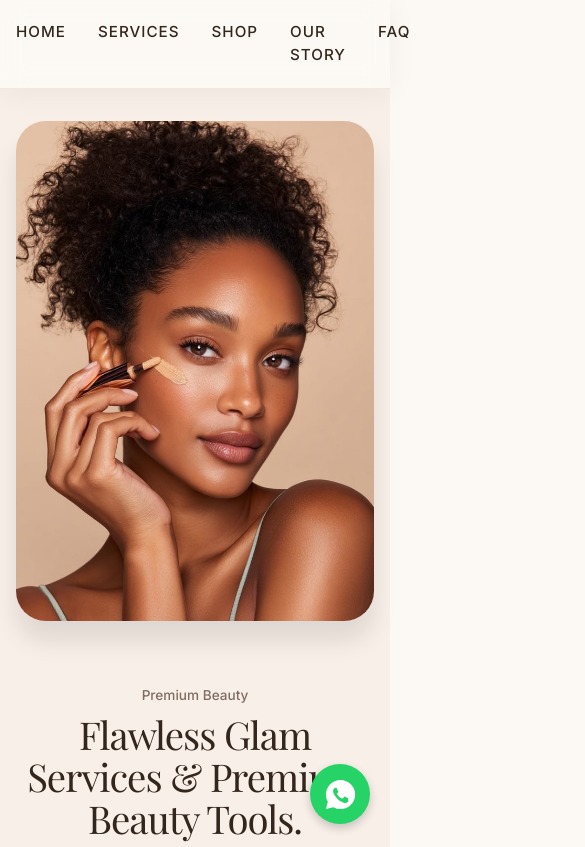
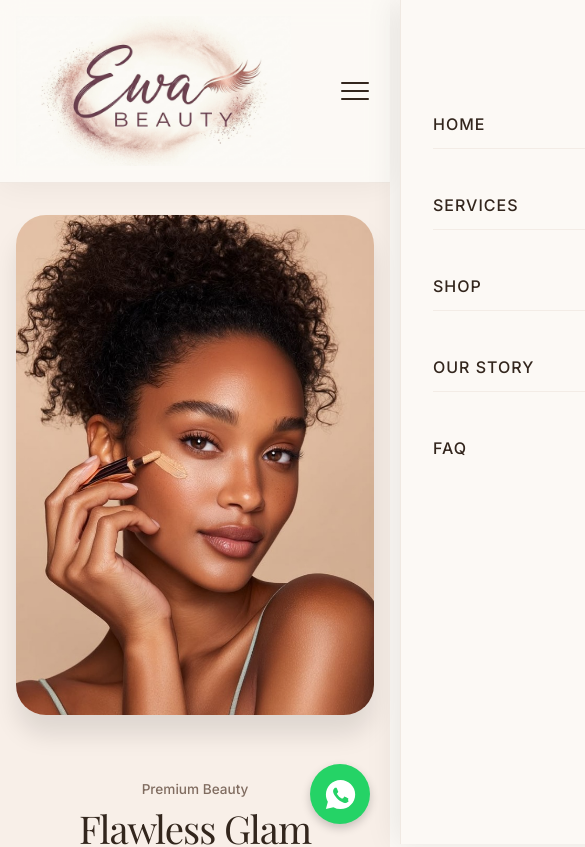
Before and after one commit to peace-svg8/Ewa-Glam, a React (Vite) app: page / in a window 390 px wide. Shown: the top 847 px of the page, 585 px wide, since content can reach past the window. Built offline with nearby package versions, Linux system fonts and the light colour scheme; a web font is replaced by a local one.

Commit message:
side b ar

```diff
--- a/src/App.css
+++ b/src/App.css
@@ -581,6 +581,39 @@ a {
   transform: scale(1.1);
 }
 
+/* Mobile Menu Button */
+.mobile-menu-btn {
+  display: none;
+  background: none;
+  border: none;
+  cursor: pointer;
+  flex-direction: column;
+  gap: 6px;
+  padding: 5px;
+  z-index: 1002;
+}
+
+.hamburger-line {
+  display: block;
+  width: 28px;
+  height: 2px;
+  background-color: var(--text-dark);
+  transition: all 0.3s ease;
+  border-radius: 2px;
+}
+
+.mobile-menu-btn.open .hamburger-line:nth-child(1) {
+  transform: translateY(8px) rotate(45deg);
+}
+
+.mobile-menu-btn.open .hamburger-line:nth-child(2) {
+  opacity: 0;
+}
+
+.mobile-menu-btn.open .hamburger-line:nth-child(3) {
+  transform: translateY(-8px) rotate(-45deg);
+}
+
 /* Mobile Responsive */
 @media (max-width: 900px) {
   .hero-split {
@@ -620,8 +653,40 @@ a {
     font-family: 'Playfair Display', serif;
   }
 
+  .mobile-menu-btn {
+    display: flex;
+  }
+
   .header-nav {
-    display: none;
+    position: fixed;
+    top: 0;
+    right: -260px;
+    width: 250px;
+    height: 100vh;
+    background: rgba(252, 249, 245, 0.97);
+    backdrop-filter: blur(15px);
+    -webkit-backdrop-filter: blur(15px);
+    flex-direction: column;
+    padding: 100px var(--spacing-lg) var(--spacing-lg);
+    text-align: left;
+    border-left: 1px solid rgba(139, 90, 65, 0.1);
+    box-shadow: -5px 0 30px rgba(0, 0, 0, 0.08);
+    transition: right 0.4s cubic-bezier(0.16, 1, 0.3, 1);
+    z-index: 999;
+  }
+
+  .header-nav.is-open {
+    right: 0;
+  }
+
+  .new-header .header-nav a {
+    font-size: 1rem;
+    padding: 12px 0;
+    border-bottom: 1px solid rgba(139, 90, 65, 0.08);
+  }
+
+  .new-header .header-nav a:last-child {
+    border-bottom: none;
   }
 
   .hero-button-group {
--- a/src/App.jsx
+++ b/src/App.jsx
@@ -1,7 +1,11 @@
-import React from 'react'
+import React, { useState } from 'react'
 import './App.css'
 
 function App() {
+  const [isMobileMenuOpen, setIsMobileMenuOpen] = useState(false);
+  const toggleMobileMenu = () => setIsMobileMenuOpen(!isMobileMenuOpen);
+  const closeMobileMenu = () => setIsMobileMenuOpen(false);
+
   const whatsappNumber = "2348168233259";
   const whatsappServiceMsg = encodeURIComponent("Hi Ewa Beauty, I would like to book a makeup service.");
   const whatsappShopMsg = encodeURIComponent("Hi Ewa Beauty, I would like to purchase some makeup tools.");
@@ -15,12 +19,19 @@ function App() {
         <div className="header-logo">
           <img src="/logo.png" alt="Ewa Beauty" className="logo-img" fetchpriority="high" />
         </div>
-        <nav className="header-nav">
-          <a href="#">Home</a>
-          <a href="#services">Services</a>
-          <a href="#shop">Shop</a>
-          <a href="#about">Our Story</a>
-          <a href="#faq">FAQ</a>
+
+        <button className={`mobile-menu-btn ${isMobileMenuOpen ? 'open' : ''}`} onClick={toggleMobileMenu} aria-label="Toggle menu">
+          <span className="hamburger-line"></span>
+          <span className="hamburger-line"></span>
+          <span className="hamburger-line"></span>
+        </button>
+
+        <nav className={`header-nav ${isMobileMenuOpen ? 'is-open' : ''}`}>
+          <a href="#" onClick={closeMobileMenu}>Home</a>
+          <a href="#services" onClick={closeMobileMenu}>Services</a>
+          <a href="#shop" onClick={closeMobileMenu}>Shop</a>
+          <a href="#about" onClick={closeMobileMenu}>Our Story</a>
+          <a href="#faq" onClick={closeMobileMenu}>FAQ</a>
         </nav>
       </header>
 
```
